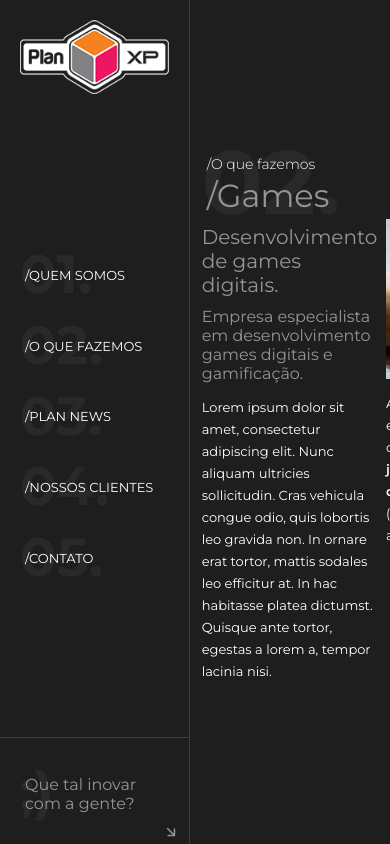
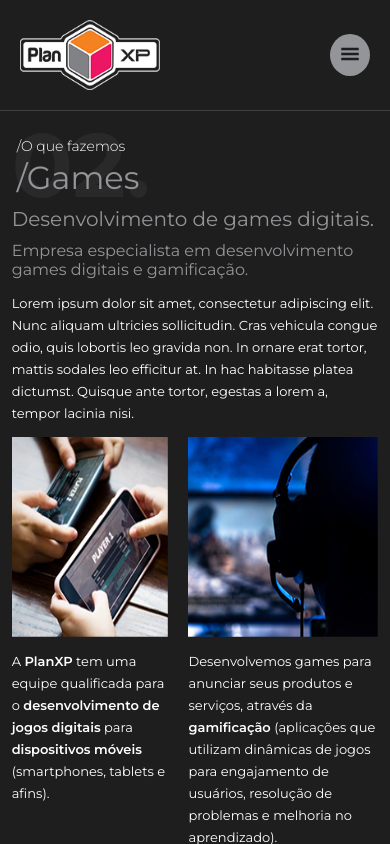
Before and after one commit to lrhernandes/plan, a React (Create React App) app: page / in a window 390 px wide. Built offline with nearby package versions, Linux system fonts and the light colour scheme.

Commit message:
feat (Responsive design): created responsive design

```diff
--- a/src/App.css
+++ b/src/App.css
@@ -11,6 +11,12 @@ body {
   display: flex;
   max-height: 100vh;
   flex-direction: row;
+}
+
+@media screen and (max-width: 768px) {
+  .app {
+    flex-direction: column;
+  }
 }
 
 ::-webkit-scrollbar,
--- a/src/components/Contact/styles.css
+++ b/src/components/Contact/styles.css
@@ -2,6 +2,15 @@
   display: flex;
   flex-direction: row;
   gap: 8%;
+}
+
+@media screen and (max-width: 768px) {
+  .contact {
+    flex-direction: column;
+  }
+  .contact__form {
+    margin-bottom: 30px;
+  }
 }
 
 .contact__form {
--- a/src/components/Home/styles.css
+++ b/src/components/Home/styles.css
@@ -3,6 +3,12 @@
   overflow-y: scroll;
   width: 100%;
   padding: 3%;
+}
+
+@media screen and (max-width: 768px) {
+  .home {
+    width: auto;
+  }
 }
 
 .home .section {
--- a/src/components/PlanNews/Cards/styles.css
+++ b/src/components/PlanNews/Cards/styles.css
@@ -11,6 +11,25 @@
   flex-direction: column;
   position: relative;
   overflow: hidden;
+}
+
+@media screen and (max-width: 768px) {
+  .plan-news .card {
+    margin-top: 20px;
+  }
+  .plan-news .cards {
+    grid-template-columns: repeat(1, auto);
+  }
+  .card__image .fold {
+    border: 16vw solid;
+    border-color: rgb(30, 30, 30) rgb(30, 30, 30) transparent transparent;
+  }
+}
+@media screen and (min-width: 769px) {
+  .card__image .fold {
+    border: 30px solid;
+    border-color: rgb(30, 30, 30) rgb(30, 30, 30) transparent transparent;
+  }
 }
 
 .plan-news .cards .card .card__image {
@@ -27,7 +46,6 @@
   right: 0;
   width: 0;
   height: 0;
-  border: 30px solid;
   border-color: rgb(30, 30, 30) rgb(30, 30, 30) transparent transparent;
 }
 
--- a/src/components/SideBar/index.js
+++ b/src/components/SideBar/index.js
@@ -1,6 +1,7 @@
 import "./styles.css";
 import logo from "../../assets/logo.png";
 import { IoArrowDown } from "react-icons/io5";
+import { GiHamburgerMenu } from "react-icons/gi";
 
 function SideBar() {
   const menu = [
@@ -43,6 +44,9 @@ function SideBar() {
         </li>
         <IoArrowDown className="arrow-bottom--md" />
       </div>
+      <div className="sidebar__hamburguer">
+        <GiHamburgerMenu />
+      </div>
     </div>
   );
 }
--- a/src/components/SideBar/styles.css
+++ b/src/components/SideBar/styles.css
@@ -71,3 +71,46 @@
   font-weight: 400;
   font-size: 13px;
 }
+
+.sidebar__hamburguer {
+  display: none;
+  color: #1e1e1e;
+  padding: 10px;
+  margin-right: 20px;
+  font-size: 20px;
+  line-height: 17px;
+  border-radius: 50%;
+  cursor: pointer;
+  background: #939598;
+}
+.sidebar__hamburguer:hover svg {
+  transform: rotate(90deg);
+  transition: all 0.5s;
+}
+
+@media screen and (max-width: 768px) {
+  .sidebar {
+    width: 100vw;
+    height: 200px;
+    display: flex;
+    flex-direction: row;
+    justify-content: space-between;
+    box-sizing: border-box;
+    /* align-items: center; */
+    border: 0px;
+    border-bottom: 1px solid #3e3e3e;
+  }
+  .sidebar__list {
+    border: 2px solid red;
+    display: none;
+  }
+  .sidebar__footer {
+    display: none;
+  }
+  .sidebar__logo {
+    width: 180px;
+  }
+  .sidebar__hamburguer {
+    display: block;
+  }
+}
--- a/src/components/WhatWeDo/Cards/index.js
+++ b/src/components/WhatWeDo/Cards/index.js
@@ -37,10 +37,8 @@ function Cards() {
     <div className="cards">
       {cards.map((card, index) => (
         <div className="card" key={index}>
-          <div
-            className="card__image"
-            style={{ backgroundImage: `url(${card.img})` }}
-          >
+          <div className="card__image">
+            {card.img && <img src={card.img} alt={card.alt} />}
             {card.icon}
           </div>
           <p
--- a/src/components/WhatWeDo/Cards/styles.css
+++ b/src/components/WhatWeDo/Cards/styles.css
@@ -1,8 +1,39 @@
 .what-we-do .cards {
-  display: flex;
-  flex-direction: row;
+  display: grid;
   gap: 20px;
+  grid-template-columns: repeat(4, auto);
   height: max-content;
+}
+@media screen and (max-width: 980px) {
+  .what-we-do .cards {
+    grid-template-columns: repeat(2, auto);
+  }
+}
+
+@media screen and (max-width: 768px) {
+  .what-we-do .cards .card__image {
+    width: 100%;
+    min-height: 200px;
+    height: 100%;
+  }
+
+  .what-we-do .cards .card__image img {
+    width: 100%;
+    min-height: 200px;
+    height: 100%;
+  }
+}
+@media screen and (max-width: 370px) {
+  .what-we-do .cards {
+    grid-template-columns: repeat(1, auto);
+  }
+  .what-we-do .cards .card__image {
+    min-height: 300px;
+  }
+
+  .what-we-do .cards .card__image img {
+    min-height: 300px;
+  }
 }
 
 svg.arrow-bottom--sm {
@@ -15,15 +46,18 @@ svg.arrow-bottom--sm {
 .what-we-do .cards .card {
   display: flex;
   flex-direction: column;
-  width: 25%;
+  position: relative;
   height: max-content;
 }
 
 .what-we-do .cards .card__image {
-  height: 160px;
-  width: 160px;
-  background-repeat: no-repeat;
+  height: 10vw;
   position: relative;
+}
+
+.what-we-do .cards .card__image img {
+  position: relative;
+  height: 10vw;
 }
 
 .what-we-do .cards .card__image svg {
--- a/src/components/WhatWeDo/styles.css
+++ b/src/components/WhatWeDo/styles.css
@@ -3,5 +3,11 @@
   flex-direction: row;
   justify-content: space-between;
   gap: 5%;
-  align-items: center;
+  margin-top: 12vh;
 }
+@media screen and (max-width: 768px) {
+  .what-we-do {
+    flex-direction: column;
+    margin-top: 10px;
+  }
+}
```
